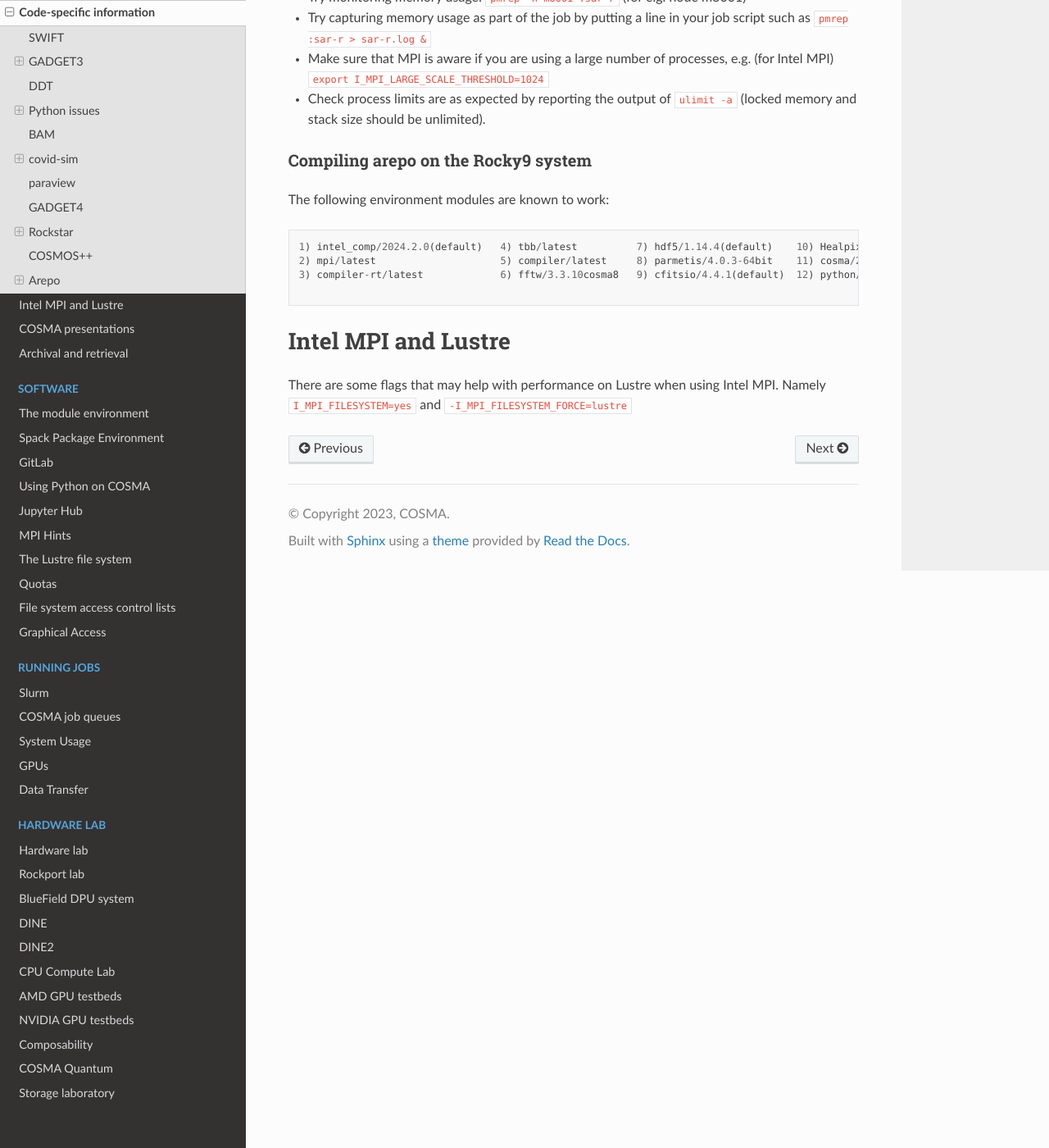
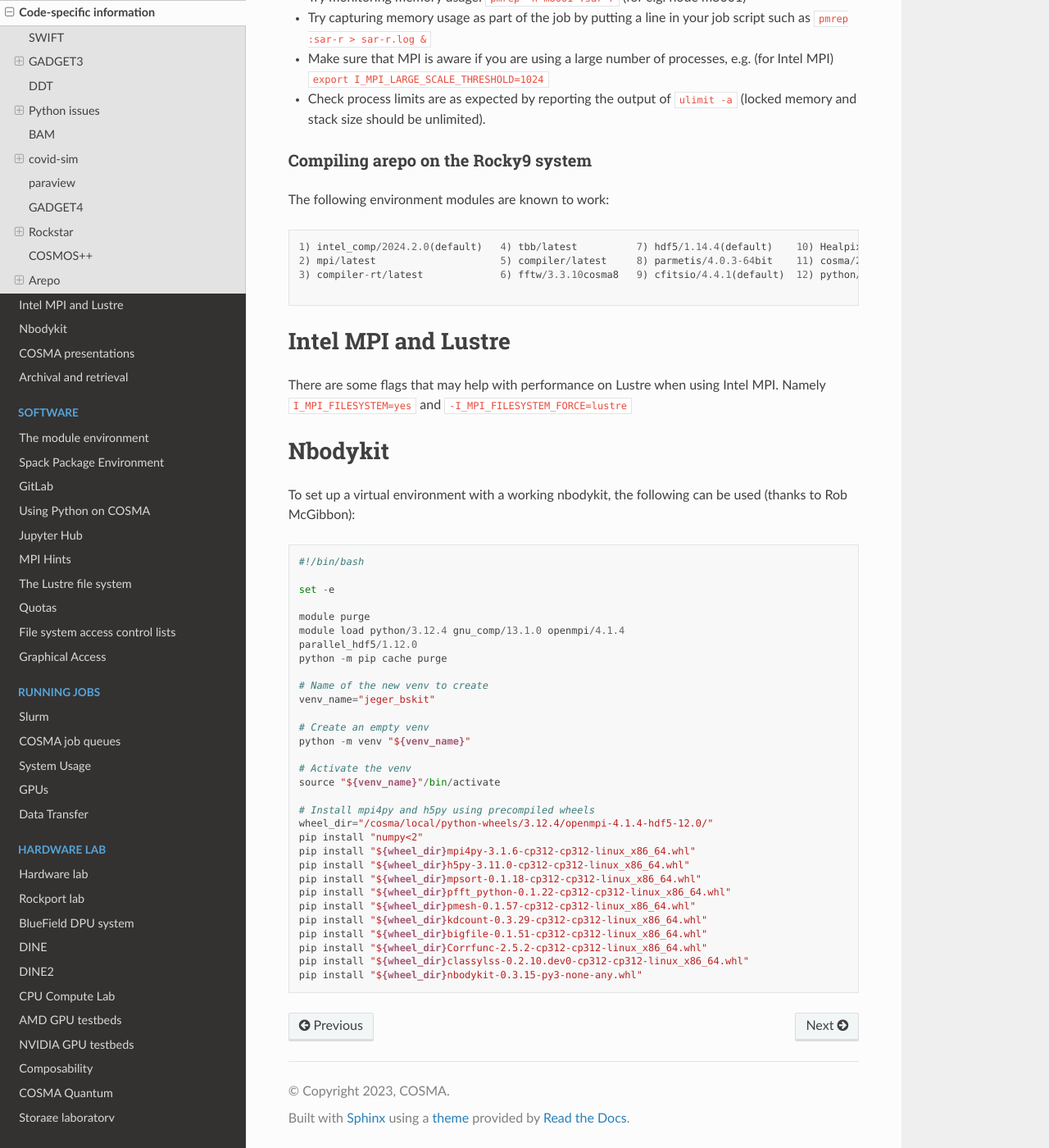
Before and after one commit to agb32/cosmadoc, a Sphinx documentation site: the page built from docs/source/issues.md, in a window 1280 px wide and 1400 px high, scrolled down 8678 px. Shown: the whole window at 82% size. Built offline with Sphinx 7.4.7 and the Read the Docs theme 3.1.0, drawn with Linux system fonts in a browser that asks for light colours.

Commit message:
added nbodykit info

````diff
--- a/docs/source/issues.md
+++ b/docs/source/issues.md
@@ -342,3 +342,41 @@ The following environment modules are known to work:
 # Intel MPI and Lustre
 
 There are some flags that may help with performance on Lustre when using Intel MPI.  Namely `I_MPI_FILESYSTEM=yes` and `-I_MPI_FILESYSTEM_FORCE=lustre`
+
+# Nbodykit
+
+To set up a virtual environment with a working nbodykit, the following can be used (thanks to Rob McGibbon):
+
+```
+#!/bin/bash
+
+set -e
+
+module purge
+module load python/3.12.4 gnu_comp/13.1.0 openmpi/4.1.4
+parallel_hdf5/1.12.0
+python -m pip cache purge
+
+# Name of the new venv to create
+venv_name="jeger_bskit"
+
+# Create an empty venv
+python -m venv "${venv_name}"
+
+# Activate the venv
+source "${venv_name}"/bin/activate
+
+# Install mpi4py and h5py using precompiled wheels
+wheel_dir="/cosma/local/python-wheels/3.12.4/openmpi-4.1.4-hdf5-12.0/"
+pip install "numpy<2"
+pip install "${wheel_dir}mpi4py-3.1.6-cp312-cp312-linux_x86_64.whl"
+pip install "${wheel_dir}h5py-3.11.0-cp312-cp312-linux_x86_64.whl"
+pip install "${wheel_dir}mpsort-0.1.18-cp312-cp312-linux_x86_64.whl"
+pip install "${wheel_dir}pfft_python-0.1.22-cp312-cp312-linux_x86_64.whl"
+pip install "${wheel_dir}pmesh-0.1.57-cp312-cp312-linux_x86_64.whl"
+pip install "${wheel_dir}kdcount-0.3.29-cp312-cp312-linux_x86_64.whl"
+pip install "${wheel_dir}bigfile-0.1.51-cp312-cp312-linux_x86_64.whl"
+pip install "${wheel_dir}Corrfunc-2.5.2-cp312-cp312-linux_x86_64.whl"
+pip install "${wheel_dir}classylss-0.2.10.dev0-cp312-cp312-linux_x86_64.whl"
+pip install "${wheel_dir}nbodykit-0.3.15-py3-none-any.whl"
+```
````
